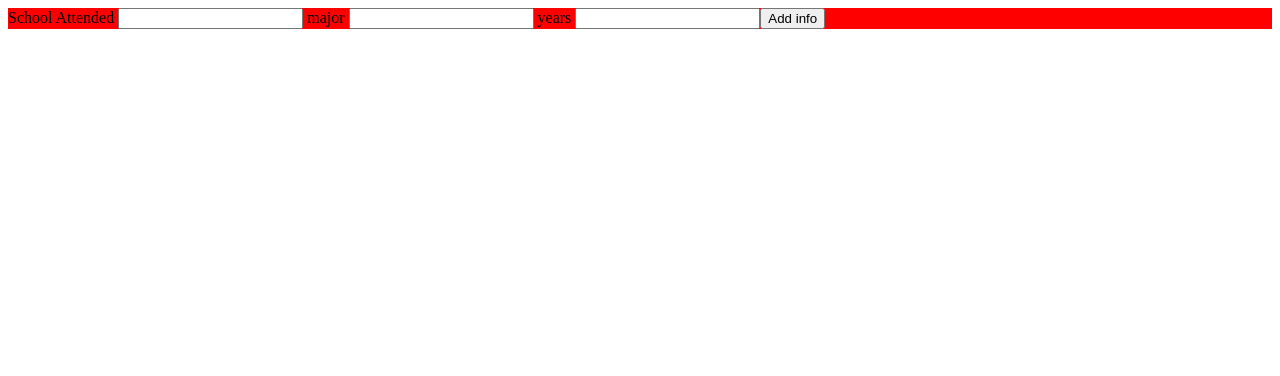
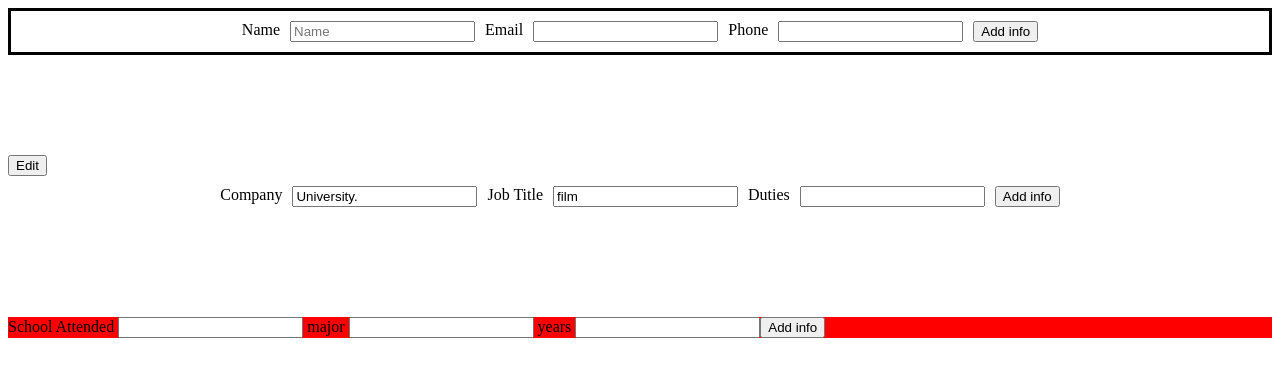
Before and after one commit to Sawaian/cv-project, a React (Create React App) app: page / in a window 1280 px wide. Shown: the top 376 px of the page. Built offline with nearby package versions, Linux system fonts and the light colour scheme.

Commit message:
refactoring GeneralInfo.

```diff
--- a/src/Components/Experience/index.js
+++ b/src/Components/Experience/index.js
@@ -15,7 +15,7 @@ class Experience extends Component {
           duties: '',
           employedFrom: '',
         },
-        jobHistory: [],
+        infoArray: [],
       }
     }
 
@@ -32,7 +32,7 @@ class Experience extends Component {
       e.preventDefault()
       console.log(this.state.jobs)
       this.setState({
-        jobHistory: Object.values(this.state.jobs),
+        infoArray: Object.values(this.state.jobs),
         jobs: {
           companyName: '',
           position: '',
@@ -51,7 +51,7 @@ class Experience extends Component {
 
     render(){
 
-      const { jobs, jobHistory } = this.state;
+      const { jobs, infoArray } = this.state;
 
       return(
         <div>
@@ -60,7 +60,7 @@ class Experience extends Component {
             <input
               className ="inputField"
               onChange={this.handleChange}
-              value={jobs.name}
+              value={jobs.companyName}
               type="text"
               name="companyName"
             />
@@ -68,7 +68,7 @@ class Experience extends Component {
             <input
               className ="inputField"
               onChange={this.handleChange}
-              value={jobs.email}
+              value={jobs.position}
               type="text"
               name="position"
             />
@@ -76,13 +76,13 @@ class Experience extends Component {
             <input
               className ="inputField"
               onChange={this.handleChange}
-              value={jobs.phone}
+              value={jobs.duties}
               type="text"
               name="duties"
             />
             <button type="submit">Add info</button>
           </form>
-          <Overview myInfo={jobHistory} />
+          <Overview myInfo={infoArray} />
         </div>
       )
     };
--- a/src/Components/GeneralInfo/index.js
+++ b/src/Components/GeneralInfo/index.js
@@ -13,6 +13,7 @@ class GeneralInfo extends Component {
         phone: '',
       },
       infoArray: [],
+      edit: false,
     }
   }
 
@@ -39,29 +40,34 @@ class GeneralInfo extends Component {
         phone: '',
         }
       })
-      this.toggleDisplay("none");
-      this.addEditButton();
     }
 
-    editTask = (e) =>  {
-      this.toggleDisplay();
+
+    handleEdit = () => {
+      this.setState({
+        edit: true,
+      })
+      console.log("edit")
     }
 
-    addEditButton() {
-      document.querySelector(".editButton").style.display = "flex";
-    }
-
-    toggleDisplay(e){
-      if("none"){
-      document.querySelector(".form-active").style.display = "none";
-    }  else {
-         document.querySelector(".form-active").style.display = "flex";
-     }
+    handleDisplay = () =>{
+      this.setState({
+        edit: false,
+      })
+      console.log("Display")
     }
 
 
   render() {
-      const { myInfo, infoArray } = this.state;
+      const { myInfo, infoArray, edit } = this.state;
+
+      if(edit){
+        return  <div> <button className="editButton" onClick={this.handleDisplay}> Edit </button>
+                      <Overview myInfo={infoArray} />
+
+               </div>
+      }
+      else{
 
     return(
       <div>
@@ -93,13 +99,13 @@ class GeneralInfo extends Component {
           />
           <button type="submit">Add info</button>
         </form>
-        <button className="editButton" display="none" onSubmit={this.editTask} > Edit </button>
+        <button className="editButton" display="none" onSubmit={this.edit} > Edit </button>
         <Overview myInfo={infoArray} />
 
       </div>
 
     )
-  };
+  };}
 };
 
 
--- a/src/Components/Main.js
+++ b/src/Components/Main.js
@@ -8,26 +8,17 @@ import Education from "./Education";
 class Main extends Component {
   constructor(){
     super();
-    this.state = {GeneralInfo: false, Experience: true, Education: false}
   }
    render(){
 
-    const main = this.state
+  return (
+    <>
+       <GeneralInfo />
+       <Experience />
+       <Education />
+    </>
 
-    if(main.GeneralInfo){
-      return <Experience />
-    }
-    if(main.Experience){
-      return <Education />
-    }
-  return ( <GeneralInfo />
-    // <>
-    //    <GeneralInfo />
-    //    <Experience />
-    //    <Education />
-    // </>
-
-    );
+    )
   }
 };
 
```
